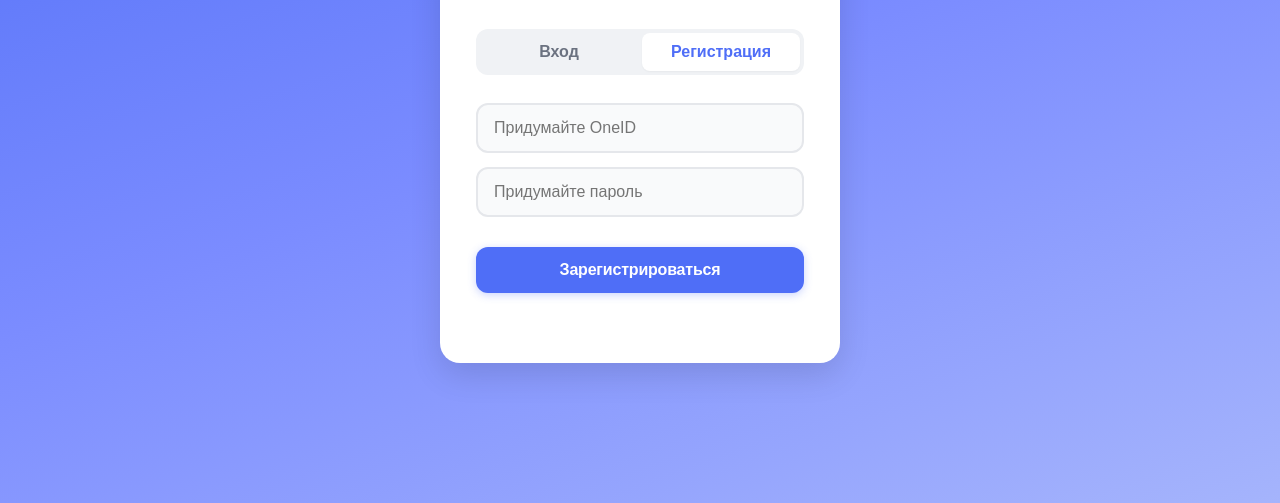
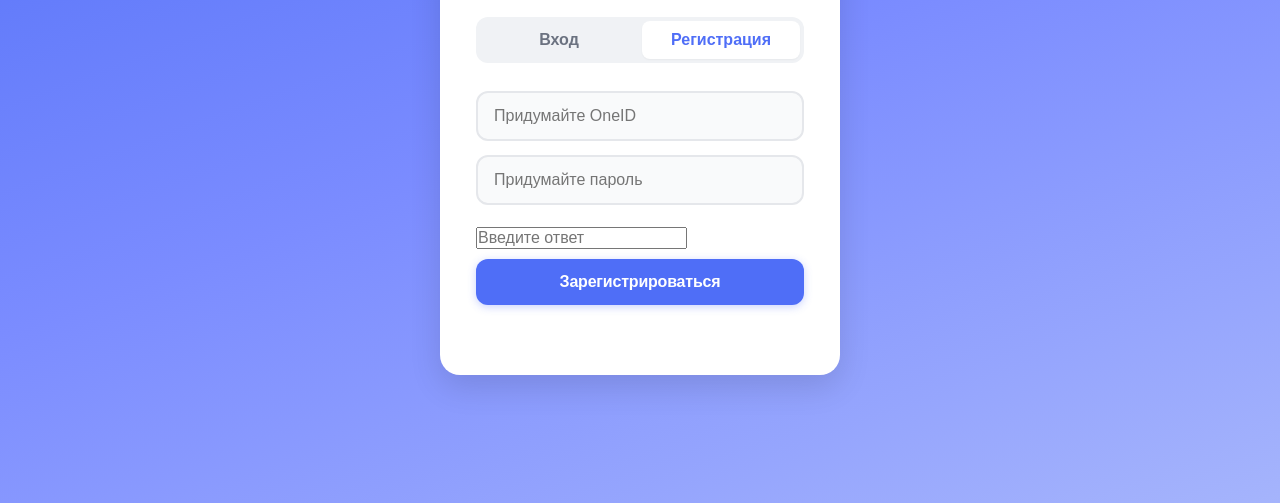
Before and after one commit to bytk-creator/one-post, a website: page public/index.html in a window 1280 px wide. Both pictures are taken after a click on the button "Регистрация". Shown: the part 297-800 px from the top of the page. Drawn offline with Linux system fonts and the light colour scheme.

Commit message:
Update index.html

```diff
--- a/public/index.html
+++ b/public/index.html
@@ -34,6 +34,10 @@
                     <div class="form-group"><input type="text" id="regUsername" placeholder="Придумайте OneID" required minlength="3"></div>
                     <div class="form-group"><input type="password" id="regPassword" placeholder="Придумайте пароль" required minlength="4"></div>
                     <div id="passwordStrength" class="password-strength"><div class="strength-bar"></div><span class="strength-text"></span></div>
+                    <div class="captcha-box">
+                    <div class="captcha-question" id="captchaQuestion"></div>
+                    <input type="text" id="captchaAnswer" placeholder="Введите ответ" required autocomplete="off">
+                    </div>
                     <button type="submit" class="btn btn-primary">Зарегистрироваться</button>
                     <div id="registerError" class="error-msg"></div>
                 </form>
```
